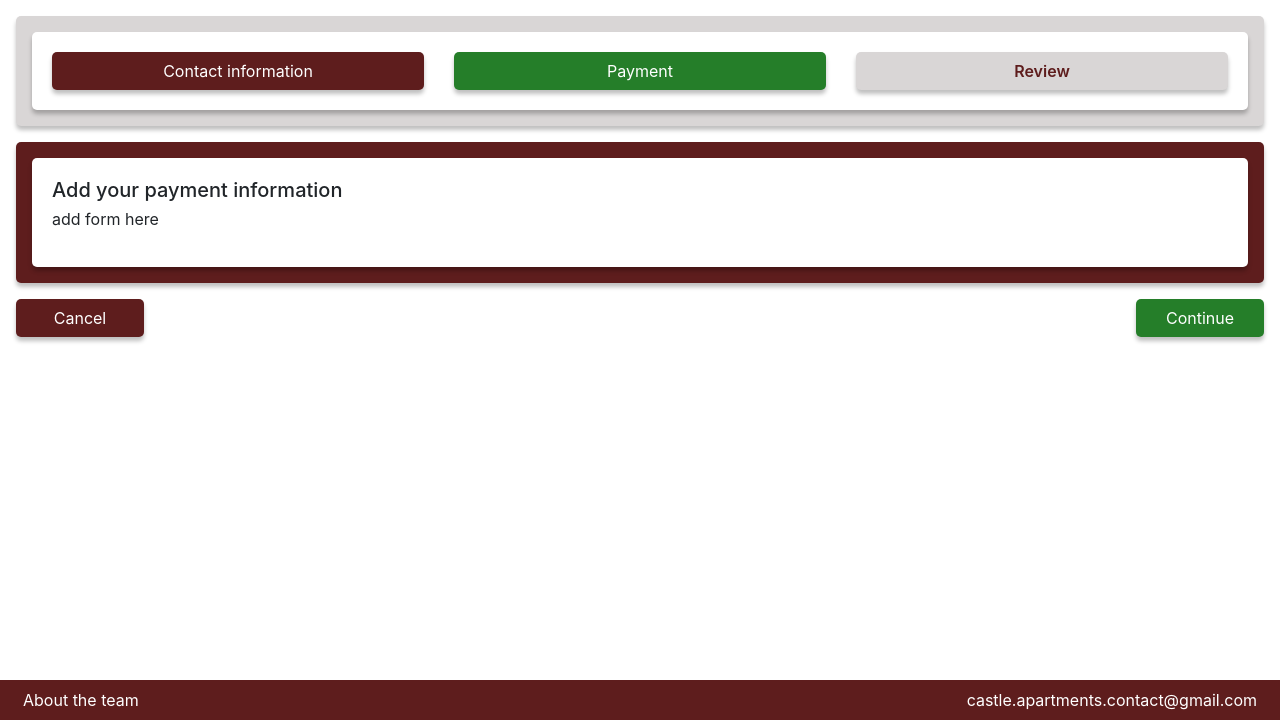
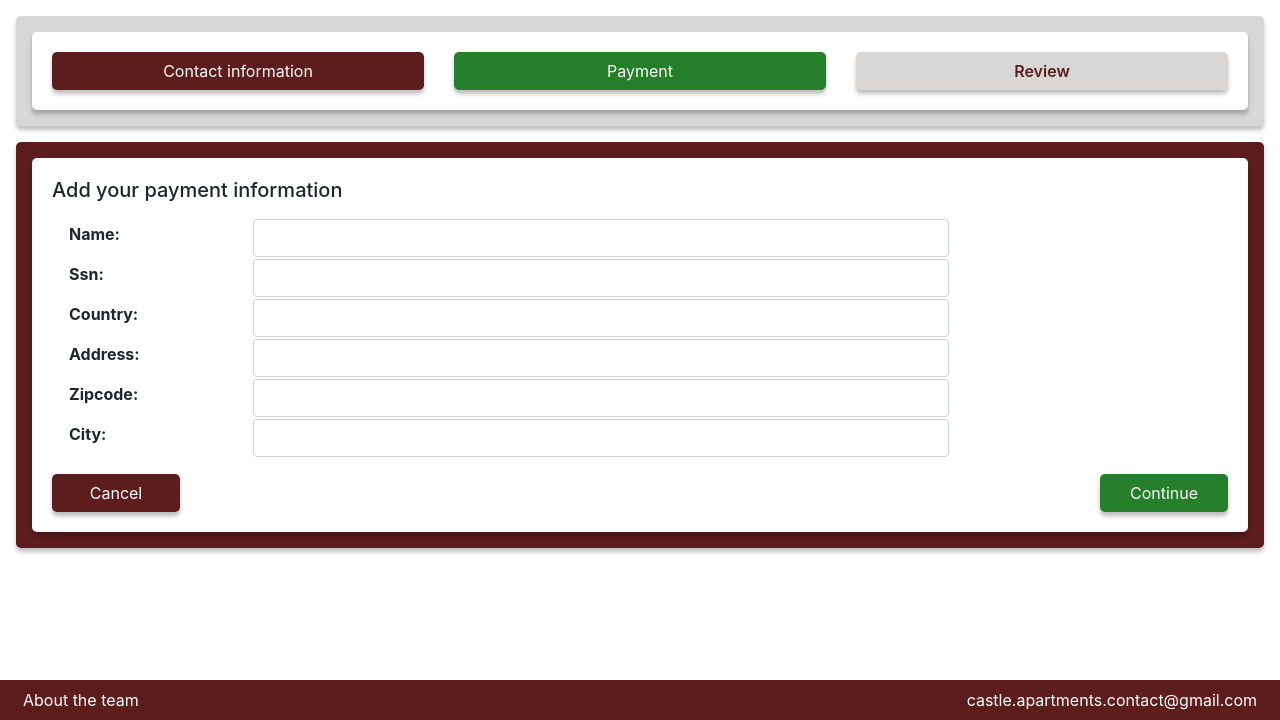
Before and after one commit to reynirf/Verklegt-Namskeid-2, a Django app: template Castle/templates/apartments/buy_payment.html in a window 1280 px wide. Shown: the part 80-800 px from the top of the page. Run offline with Django 3.2, Linux system fonts and the light colour scheme; the template is opened without the code that fills it: values that come from a table or form of the project are taken from there, others are empty; some libraries are stand-ins or nearby versions.

Commit message:
working on buy process

```diff
--- a/Castle/apartments/forms.py
+++ b/Castle/apartments/forms.py
@@ -7,3 +7,9 @@ class ContactInfoForm(forms.Form):
     address = forms.CharField(max_length=255,  widget=forms.TextInput(attrs={'class': 'form-control'}), required=True)
     zipcode = forms.IntegerField( widget=forms.TextInput(attrs={'class': 'form-control', 'type': 'number'}), required=True)
     city = forms.CharField( widget=forms.TextInput(attrs={'class': 'form-control'}), required=True)
+
+class PaymentInfoForm(forms.Form):
+    cardholder = forms.CharField(max_length=255, widget=forms.TextInput(attrs={'class': 'form-control'}), required=True)
+    cardnumber = forms.IntegerField(widget=forms.TextInput(attrs={'class': 'form-control', 'type': 'number'}), required=True)
+    expires = forms.IntegerField(widget=forms.TextInput(attrs={'class': 'form-control', 'type': 'number'}), required=True)
+    cvc = forms.IntegerField(widget=forms.TextInput(attrs={'class': 'form-control', 'type': 'number'}), required=True)
--- a/Castle/apartments/views.py
+++ b/Castle/apartments/views.py
@@ -2,7 +2,7 @@ from django.contrib.auth.decorators import login_required
 from django.http import JsonResponse, HttpResponse
 from django.shortcuts import render, get_object_or_404, redirect
 
-from apartments.forms import ContactInfoForm
+from apartments.forms import ContactInfoForm, PaymentInfoForm
 from users.models import Search_history
 from .models import Apartment, Apartment_featured, Zipcode
 from datetime import date
@@ -118,7 +118,8 @@ def buy_payment(request, pk):
     #     contact = ContactInfoForm(data=request.POST)
     #     if contact.is_valid():
     return render(request, 'apartments/buy_payment.html', {
-        'apartment': get_object_or_404(Apartment, pk=pk)
+        'apartment': get_object_or_404(Apartment, pk=pk),
+        'form': PaymentInfoForm()
     })
 
 @login_required
--- a/Castle/templates/apartments/buy_payment.html
+++ b/Castle/templates/apartments/buy_payment.html
@@ -18,14 +18,17 @@
             <div class="card border-shadow">
                 <div class="card-body">
                     <h5 class="card-title">Add your payment information</h5>
-                    <p>add form here</p>
+                    <form class="form" method="POST">
+                        {% csrf_token %}
+                        <table class="w-75 m-3">
+                            {{ form }}
+                        </table>
+                        <button type="submit" class="btn red-button">Cancel</button>
+                        <button type="submit" class="btn green-button float-right">Continue</button>
+                    </form>
                 </div>
             </div>
         </div>
-        <button type="submit" class="btn red-button">Cancel</button>
-        <a href="{% url 'buy_review' apartment.id %}" class="float-right">
-            <button type="submit" class="btn green-button float-right">Continue</button>
-        </a>
     </div>
 
 {% endblock %}
```
